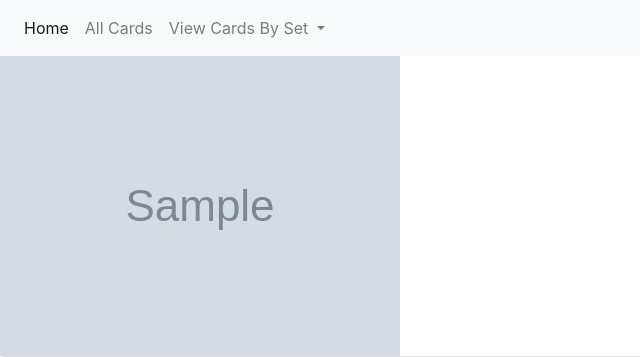
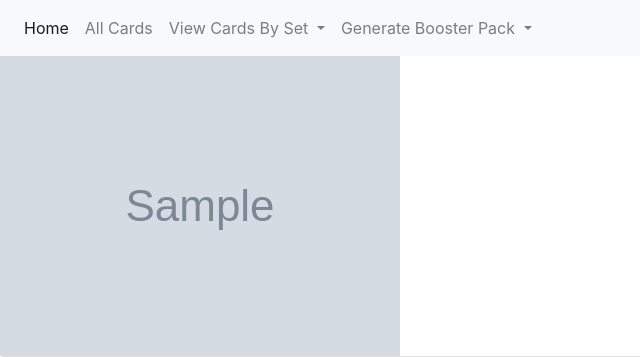
Before and after one commit to maxawolff/mtg-deckbuilder, a Django app: a page that uses deckbuilder/deckbuilder/templates/deckbuilder/base.html in a window 1280 px wide. Shown: the top 357 px of the page, without its empty margins (0-640 px from the left). Run offline with Django 3.2, Linux system fonts and the light colour scheme; tables that the repository leaves empty hold one stand-in row (values such as "Sample post"); grey boxes marked "Sample" are stand-in pictures; some libraries are stand-ins or nearby versions.

Commit message:
wrote code to pick random cards for booster pack

```diff
--- a/deckbuilder/deckbuilder/templates/deckbuilder/base.html
+++ b/deckbuilder/deckbuilder/templates/deckbuilder/base.html
@@ -42,6 +42,16 @@
               {% endfor %}
             </div>
           </li>
+          <li class="nav-item dropdown">
+            <a class="nav-link dropdown-toggle" href="#" id="navbarDropdownMenuLink" data-toggle="dropdown" aria-haspopup="true" aria-expanded="false">
+              Generate Booster Pack
+            </a>
+            <div class="dropdown-menu" aria-labelledby="navbarDropdownMenuLink">
+              {% for mtg_set in all_sets %}
+              <a class="dropdown-item" href="{% url 'generate_pack' slug=mtg_set.slug %}">{{ mtg_set.name }}</a>
+              {% endfor %}
+            </div>
+          </li>
         </ul>
       </div>
     </nav>
```
Also changed, not shown: deckbuilder/deckbuilder/templates/deckbuilder/generate_pack.html (added).
